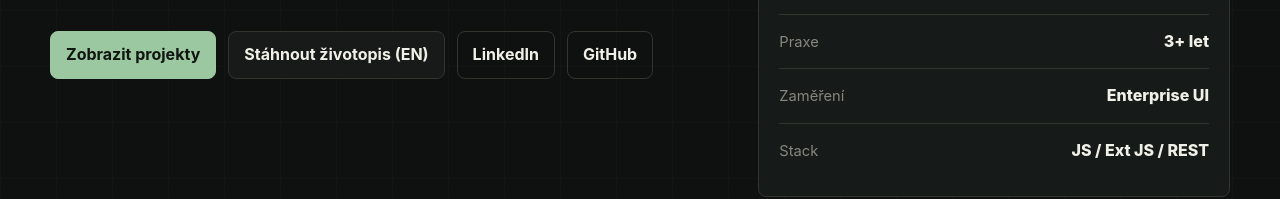
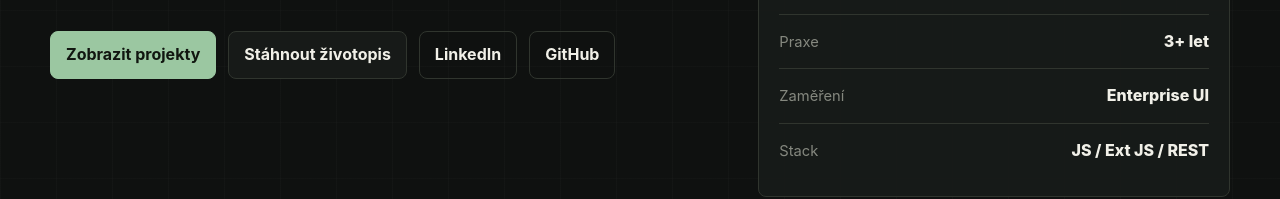
Before and after one commit to Martinezada/Martinezada.github.io, a website built with Vite: page index.html in a window 1280 px wide. Shown: the part 606-805 px from the top of the page. Built offline with nearby package versions, Linux system fonts and the light colour scheme.

Commit message:
Add localized resume downloads

```diff
--- a/index.html
+++ b/index.html
@@ -65,7 +65,7 @@
           </p>
           <div class="hero__actions" aria-label="Hlavní odkazy" data-i18n-aria-label="hero.actionsLabel">
             <a class="button button--primary" href="#projects" data-i18n="hero.projects">Zobrazit projekty</a>
-            <a class="button" href="./resume.pdf" download data-i18n="hero.resume">Stáhnout životopis (EN)</a>
+            <a class="button" href="./resume-cz.pdf" download data-resume-link data-i18n="hero.resume">Stáhnout životopis</a>
             <a class="button button--ghost" href="https://www.linkedin.com/in/adam-martin%C3%A1k-01249a246" target="_blank" rel="noreferrer">LinkedIn</a>
             <a class="button button--ghost" href="https://github.com/Martinezada" target="_blank" rel="noreferrer">GitHub</a>
           </div>
--- a/src/data/content.js
+++ b/src/data/content.js
@@ -27,7 +27,8 @@ export const content = {
         'Zaměřuji se na enterprise JavaScript, Ext JS aplikace, REST API integrace a praktické doručování funkčních řešení v komplexních systémech.',
       actionsLabel: 'Hlavní odkazy',
       projects: 'Zobrazit projekty',
-      resume: 'Stáhnout životopis (EN)',
+      resume: 'Stáhnout životopis',
+      resumeUrl: './resume-cz.pdf',
       profileLabel: 'Profesní profil',
       imageAlt: 'Ilustrativní obraz dítěte hledícího na velký měsíc',
       metrics: {
@@ -110,6 +111,7 @@ export const content = {
       actionsLabel: 'Primary links',
       projects: 'View projects',
       resume: 'Download resume',
+      resumeUrl: './resume-en.pdf',
       profileLabel: 'Professional profile',
       imageAlt: 'Illustrative image of a child looking at a large moon',
       metrics: {
--- a/src/main.js
+++ b/src/main.js
@@ -151,6 +151,7 @@ function setLanguage(language) {
   });
 
   document.querySelector('[data-about-copy]').innerHTML = labels.about.paragraphs.map((paragraph) => `<p>${paragraph}</p>`).join('');
+  document.querySelector('[data-resume-link]').setAttribute('href', labels.hero.resumeUrl);
   languageCurrent.textContent = currentLanguage === 'cs' ? 'EN' : 'CZ';
 
   renderTimeline(experience, document.querySelector('[data-experience-list]'), currentLanguage);
```
Also changed, not shown: 2 other files.
